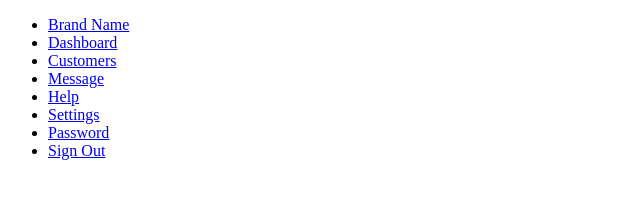
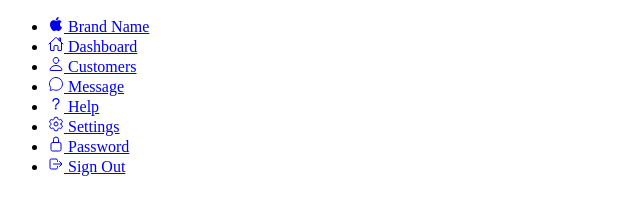
Before and after one commit to Luis2C/htmlCssJs, a plain HTML site: page dashboard_01/index.html in a window 1280 px wide. Shown: the whole page, without its empty margins (0-640 px from the left). Drawn offline with nearby package versions, Linux system fonts and the light colour scheme.

Commit message:
index.html: Criar icones p/ itens do menu

```diff
--- a/dashboard_01/index.html
+++ b/dashboard_01/index.html
@@ -13,54 +13,57 @@
             <ul>
                 <li>
                     <a href="#">
-                        <span class="icon"></span>
+                        <span class="icon"><ion-icon name="logo-apple"></ion-icon></span>
                         <span class="title">Brand Name</span>
                     </a>
                 </li>
                 <li>
                     <a href="#">
-                        <span class="icon"></span>
+                        <span class="icon"><ion-icon name="home-outline"></ion-icon></span>
                         <span class="title">Dashboard</span>
                     </a>
                 </li>
                 <li>
                     <a href="#">
-                        <span class="icon"></span>
+                        <span class="icon"><ion-icon name="person-outline"></ion-icon></span>
                         <span class="title">Customers</span>
                     </a>
                 </li>
                 <li>
                     <a href="#">
-                        <span class="icon"></span>
+                        <span class="icon"><ion-icon name="chatbubble-outline"></ion-icon></span>
                         <span class="title">Message</span>
                     </a>
                 </li>
                 <li>
                     <a href="#">
-                        <span class="icon"></span>
+                        <span class="icon"><ion-icon name="help-outline"></ion-icon></span>
                         <span class="title">Help</span>
                     </a>
                 </li>
                 <li>
                     <a href="#">
-                        <span class="icon"></span>
+                        <span class="icon"><ion-icon name="settings-outline"></ion-icon></span>
                         <span class="title">Settings</span>
                     </a>
                 </li>
                 <li>
                     <a href="#">
-                        <span class="icon"></span>
+                        <span class="icon"><ion-icon name="lock-closed-outline"></ion-icon></span>
                         <span class="title">Password</span>
                     </a>
                 </li>
                 <li>
                     <a href="#">
-                        <span class="icon"></span>
+                        <span class="icon"><ion-icon name="log-out-outline"></ion-icon></span>
                         <span class="title">Sign Out</span>
                     </a>
                 </li>
             </ul>
         </div>
     </div>
+
+    <script type="module" src="https://unpkg.com/ionicons@5.5.2/dist/ionicons/ionicons.esm.js"></script>
+    <script nomodule src="https://unpkg.com/ionicons@5.5.2/dist/ionicons/ionicons.js"></script>
 </body>
 </html>
```
